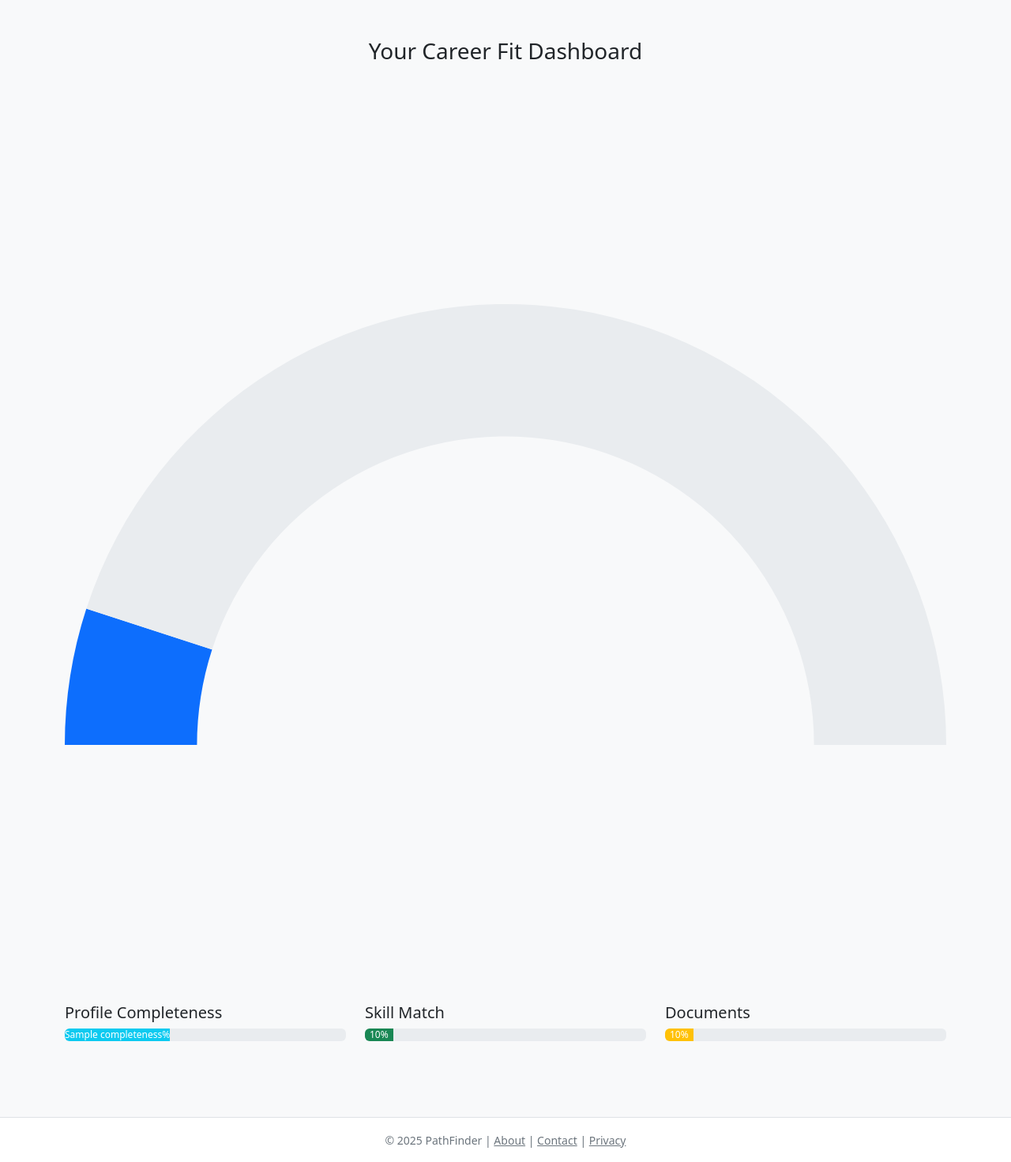
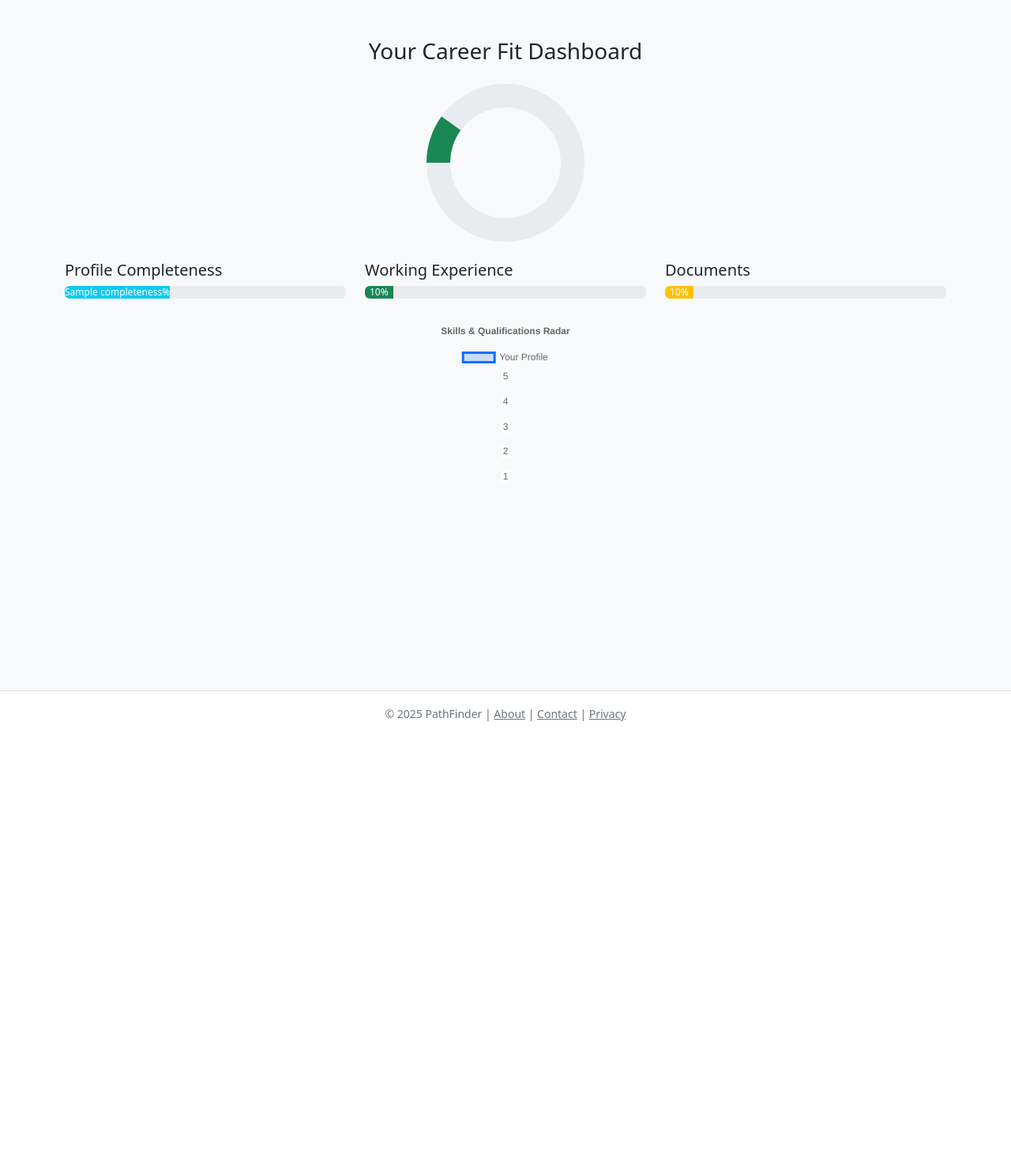
Before and after one commit to Viloetsisi/AgileWeb_group_project, a Flask app: template templates/visualize.html in a window 1280 px wide. Shown: the part 56-1527 px from the top of the page at 79% size. After the commit the page ends 969 px from the top, so only its background shows below. Run offline with Flask 2, Linux system fonts and the light colour scheme; the template is opened without the code that fills it: most values are stand-ins (such as "Sample title", 1, 10 or a date in 2020).

Commit message:
Adjust visualize.html: resize charts

```diff
--- a/templates/visualize.html
+++ b/templates/visualize.html
@@ -4,59 +4,64 @@
 {% block content %}
   <h2 class="h3 mb-4 text-center">Your Career Fit Dashboard</h2>
 
-  <!-- Overall Fit Gauge -->
-  <div class="d-flex justify-content-center mb-5">
-    <canvas id="fitGauge" width="200" height="200"></canvas>
+  <!-- Overall Working Experience Gauge -->
+  <div class="d-flex justify-content-center mb-4" style="max-width:200px; margin:auto;">
+    <canvas id="expGauge" width="200" height="200"></canvas>
   </div>
 
   <!-- Sub-scores bars -->
-  <div class="row mb-5">
+  <div class="row mb-4">
     <div class="col-md-4">
       <h5>Profile Completeness</h5>
       <div class="progress">
-        <div class="progress-bar bg-info" role="progressbar"
-             style="width: {{ completeness }}%">
+        <div class="progress-bar bg-info" role="progressbar" style="width: {{ completeness }}%">
           {{ completeness }}%
         </div>
       </div>
     </div>
     <div class="col-md-4">
-      <h5>Skill Match</h5>
+      <h5>Working Experience</h5>
       <div class="progress">
-        <div class="progress-bar bg-success" role="progressbar"
-             style="width: {{ skill_score }}%">
-          {{ skill_score }}%
+        <div class="progress-bar bg-success" role="progressbar" style="width: {{ star_values[4] * 20 }}%">
+          {{ star_values[4] * 20 }}%
         </div>
       </div>
     </div>
     <div class="col-md-4">
       <h5>Documents</h5>
       <div class="progress">
-        <div class="progress-bar bg-warning" role="progressbar"
-             style="width: {{ doc_score }}%">
+        <div class="progress-bar bg-warning" role="progressbar" style="width: {{ doc_score }}%">
           {{ doc_score }}%
         </div>
       </div>
     </div>
   </div>
 
-  <!-- Chart.js scripts -->
+  <!-- Radar (Star) Chart -->
+  <div class="d-flex justify-content-center mb-4" style="max-width:400px; margin:auto;">
+    <canvas id="starChart" width="400" height="400"></canvas>
+  </div>
+{% endblock %}
+
 {% block scripts %}
   {{ super() }}
   <script src="https://cdn.jsdelivr.net/npm/chart.js"></script>
+
+  <!-- Working Experience Gauge -->
   <script>
-      const ctx = document.getElementById('fitGauge').getContext('2d');
-      new Chart(ctx, {
+    const expCtx = document.getElementById('expGauge').getContext('2d');
+    const expValue = {{ star_values[4] * 20 }};
+    new Chart(expCtx, {
       type: 'doughnut',
       data: {
         datasets: [{
-            data: [{{ fit_score }}, {{ 100 - fit_score }}],
-            backgroundColor: ['#0d6efd','#e9ecef'],
+          data: [expValue, 100 - expValue],
+          backgroundColor: ['#198754', '#e9ecef'],
           borderWidth: 0
         }]
       },
       options: {
-          circumference: 180,
+        responsive: false,
         rotation: -90,
         cutout: '70%',
         plugins: {
@@ -64,11 +69,42 @@
           legend: { display: false },
           centerText: {
             display: true,
-              text: '{{ fit_score }}%'
+            text: expValue + '%'
           }
         }
       }
     });
   </script>
+
+  <!-- Skills & Qualifications Radar Chart -->
+  <script>
+    const starCtx = document.getElementById('starChart').getContext('2d');
+    new Chart(starCtx, {
+      type: 'radar',
+      data: {
+        labels: {{ star_labels | tojson }},
+        datasets: [{
+          label: 'Your Profile',
+          data: {{ star_values | tojson }},
+          fill: true,
+          backgroundColor: 'rgba(13,110,253,0.2)',
+          borderColor: '#0d6efd',
+          pointBackgroundColor: '#0d6efd',
+          pointBorderColor: '#fff',
+          pointHoverBackgroundColor: '#fff',
+          pointHoverBorderColor: '#0d6efd'
+        }]
+      },
+      options: {
+        responsive: false,
+        scales: {
+          r: { beginAtZero: true, max: 5 }
+        },
+        plugins: {
+          legend: { position: 'top' },
+          title: { display: true, text: 'Skills & Qualifications Radar' }
+        }
+      }
+    });
+  </script>
 {% endblock %}
-{% endblock %}
```
Lines whose indentation alone changed are shown as unchanged.
